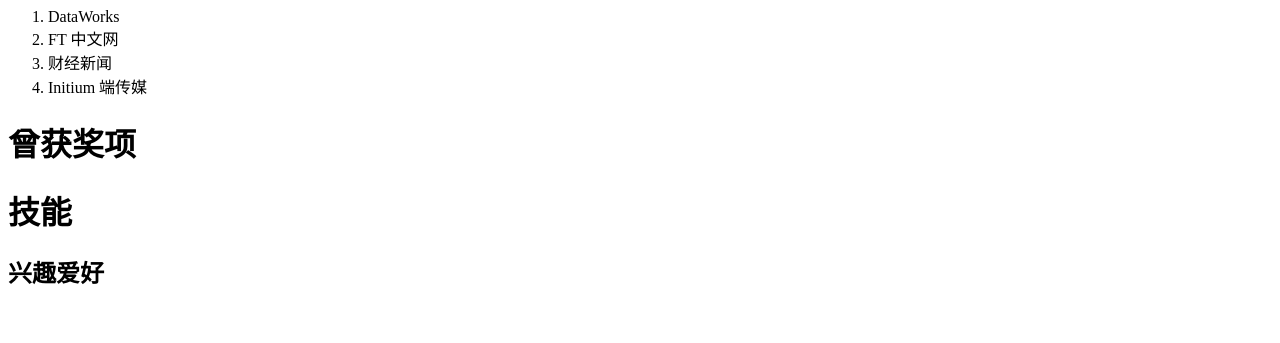
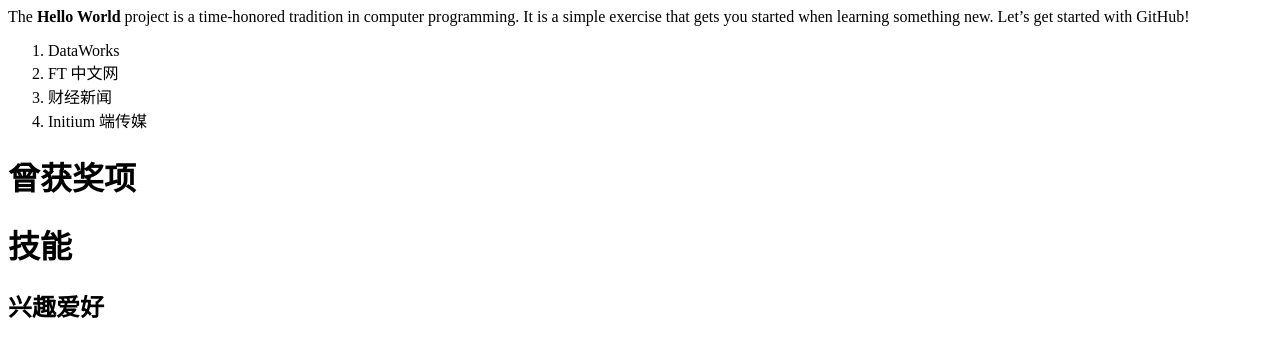
Before and after one commit to joanna0520/joanna0520.github.io, a plain HTML site: page index.html in a window 1280 px wide. Shown: the part 748-1091 px from the top of the page. Before the commit the page ends 1057 px from the top, so only its background shows below. Drawn offline with Linux system fonts and the light colour scheme.

Commit message:
Update index.html

```diff
--- a/index.html
+++ b/index.html
@@ -7,6 +7,7 @@
 
    <img src="//hbimg.b0.upaiyun.com/6c4efde98b363348cff990052106257a4403ee2eb8d7-dFG2v6_fw658" width="658" height="659" alt="女生头像 小清新 欧美风 by:朕真帅啊..." data-baiduimageplus-ignore="1">
     <h1>主要经历</h1>
+    <p>The <strong>Hello World</strong> project is a time-honored tradition in computer programming. It is a simple exercise that gets you started when learning something new. Let’s get started with GitHub!</p>
     <ol>
                         <li>DataWorks</li>
                         <li>FT 中文网</li>
```
